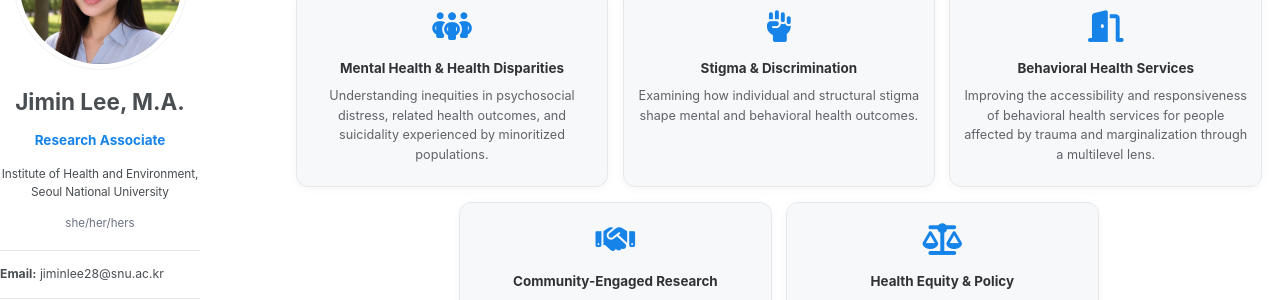
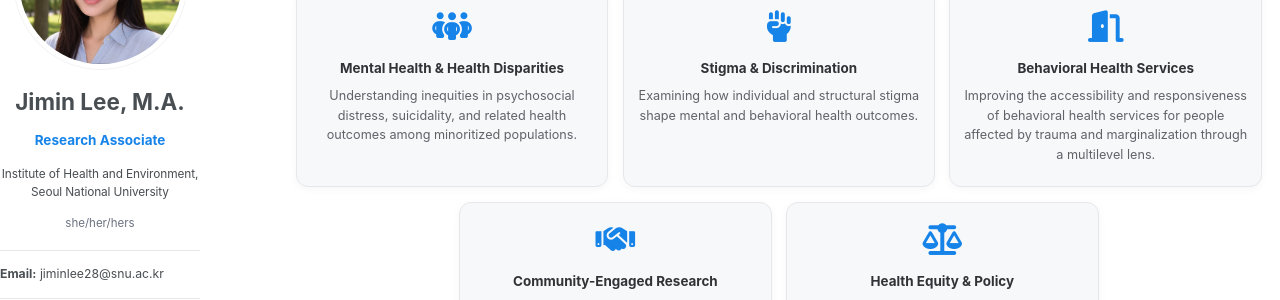
Before and after one commit to jiminlee-research/jiminlee-research.github.io, a Jekyll site: the page built from _pages/publications.html, in a window 1280 px wide and 900 px high. Shown: the part 274-574 px from the top of the window. Built offline with Jekyll 4.4.1, drawn with Linux system fonts in a browser that asks for light colours; a style sheet for code colours, icons or effects is not loaded.

Commit message:
Revise Mental Health & Health Disparities card description
Co-Authored-By: Claude Opus 5.5 <noreply@anthropic.com>
Claude-Session: https://claude.ai/code/session_01PcjxNgqngrrHjMZQkReYzc

```diff
--- a/_pages/publications.html
+++ b/_pages/publications.html
@@ -66,7 +66,7 @@ author_profile: true
 
 <div class="ri-head"><h2>Research Interests</h2></div>
 <div class="ri-grid">
-  <div class="ri-card"><i class="fa-solid fa-people-group" aria-hidden="true"></i><h3>Mental Health &amp; Health Disparities</h3><p>Understanding inequities in psychosocial distress, related health outcomes, and suicidality experienced by minoritized populations.</p></div>
+  <div class="ri-card"><i class="fa-solid fa-people-group" aria-hidden="true"></i><h3>Mental Health &amp; Health Disparities</h3><p>Understanding inequities in psychosocial distress, suicidality, and related health outcomes among minoritized populations.</p></div>
   <div class="ri-card"><i class="fa-solid fa-hand-fist" aria-hidden="true"></i><h3>Stigma &amp; Discrimination</h3><p>Examining how individual and structural stigma shape mental and behavioral health outcomes.</p></div>
   <div class="ri-card"><i class="fa-solid fa-door-open" aria-hidden="true"></i><h3>Behavioral Health Services</h3><p>Improving the accessibility and responsiveness of behavioral health services for people affected by trauma and marginalization through a multilevel lens.</p></div>
   <div class="ri-card"><i class="fa-solid fa-handshake" aria-hidden="true"></i><h3>Community-Engaged Research</h3><p>Connecting research with practice through collaboration with community organizations.</p></div>
```
